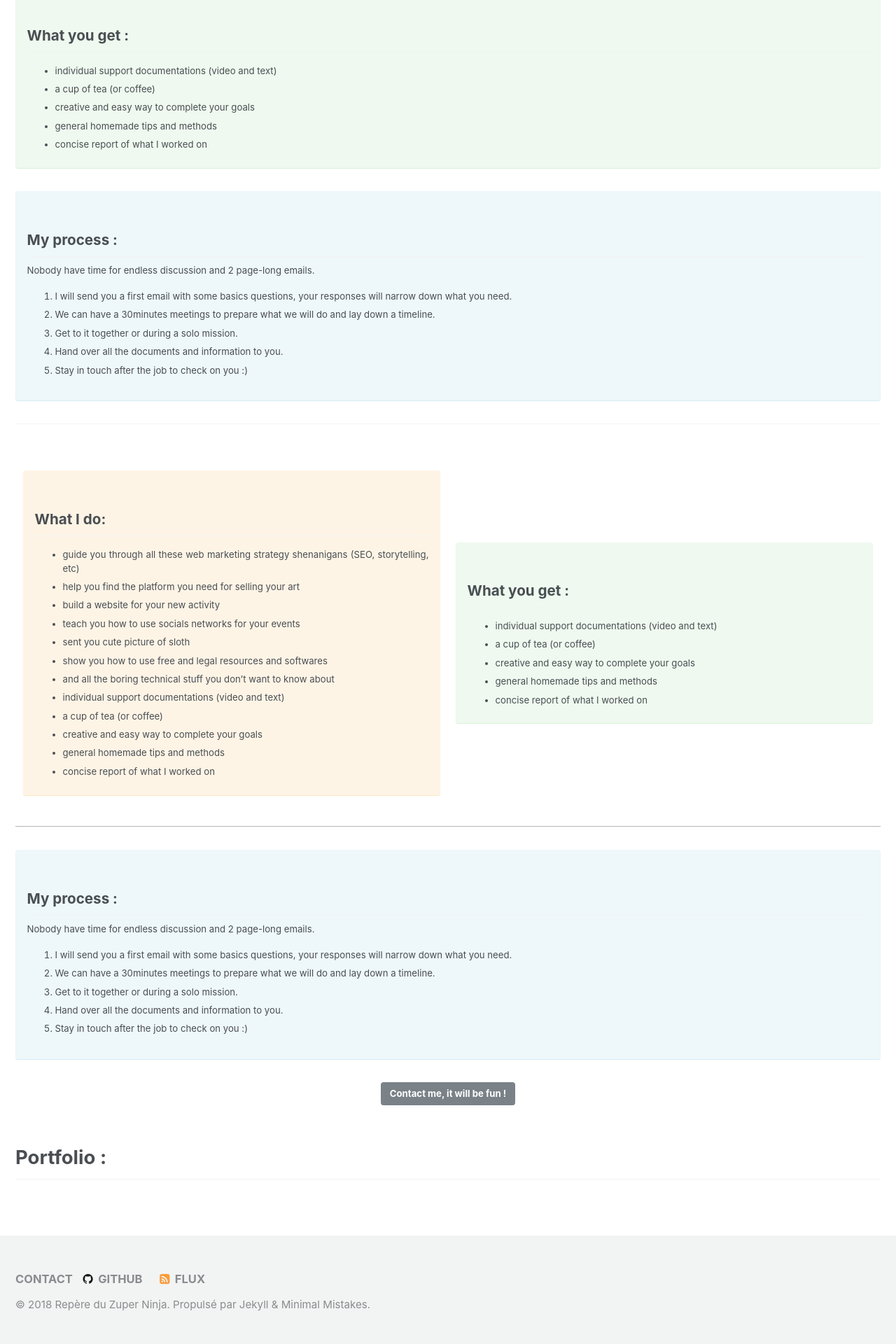
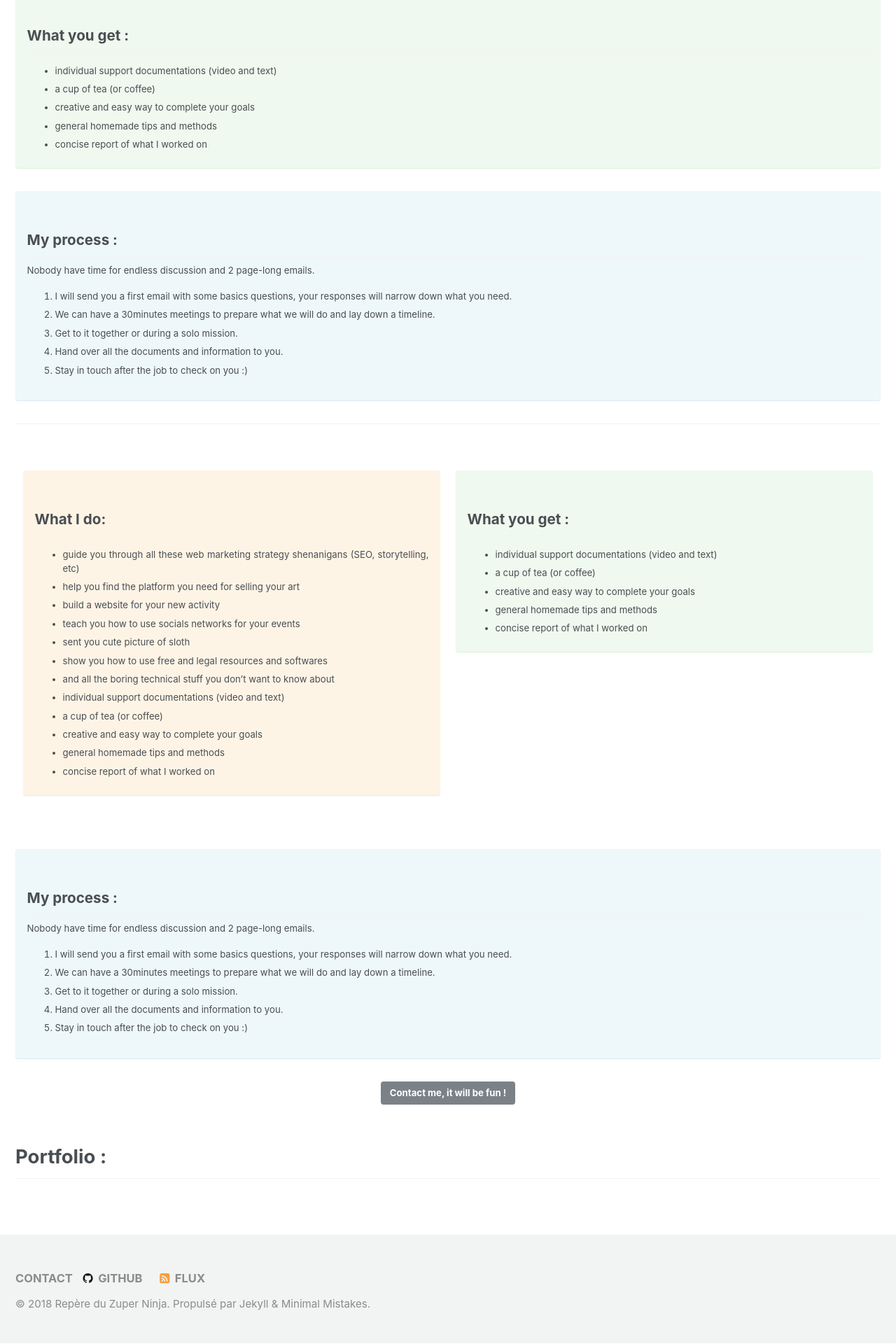
Before and after one commit to zuperninja/zuperninja.github.io, a Jekyll site: the page built from _pages/about.md, in a window 1280 px wide. Shown: the part 952-2872 px from the top of the page at 70% size. Built offline with Jekyll 4.4.1, drawn with Linux system fonts in a browser that asks for light colours.

Commit message:
Update main.scss

```diff
--- a/assets/css/main.scss
+++ b/assets/css/main.scss
@@ -10,5 +10,10 @@ table {
     table-layout: fixed !important;
 }
 
+td {
+    border-bottom: none !important;
+    vertical-align: top !important;
+}
+
 @import "minimal-mistakes/skins/{{ site.minimal_mistakes_skin | default: 'default' }}"; // skin
 @import "minimal-mistakes"; // main partials
```
